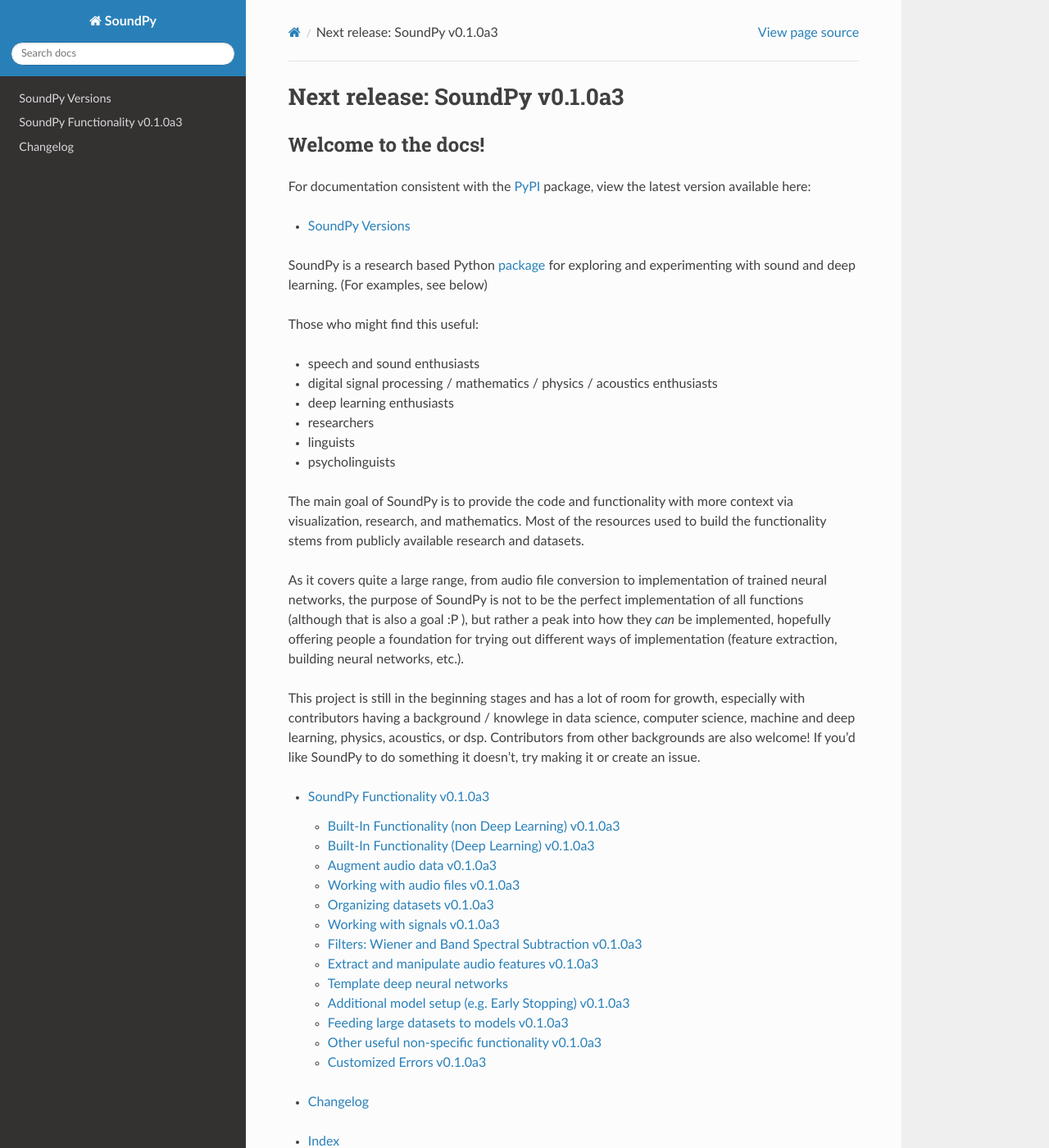
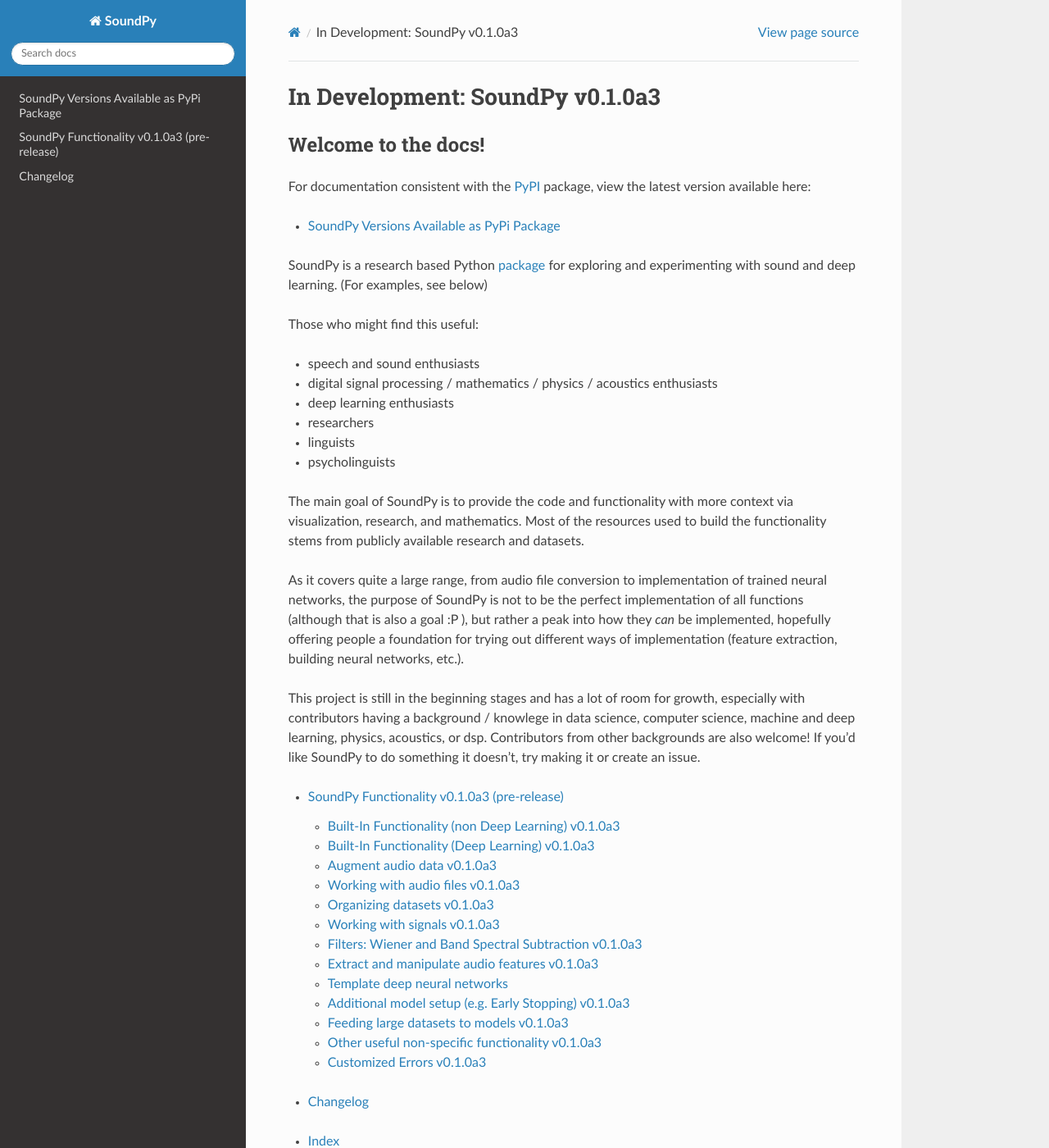
Before and after one commit to a-n-rose/Python-Sound-Tool, a Sphinx documentation site: the page built from docs/source/index.rst, in a window 1280 px wide and 1400 px high. Shown: the whole window at 82% size. Built offline with Sphinx 7.4.7 and the Read the Docs theme 2.0.0, drawn with Linux system fonts in a browser that asks for light colours; formulas are drawn with MathJax 3.

Commit message:
updates to docs

```diff
--- a/docs/source/changelog.rst
+++ b/docs/source/changelog.rst
@@ -6,8 +6,8 @@
 =======
 
 
-v0.1.0a3
---------
+v0.1.0a3 (pre-release)
+----------------------
 2020-09-04
 
 Bug fixes
--- a/docs/source/index.rst
+++ b/docs/source/index.rst
@@ -3,8 +3,8 @@
    You can adapt this file completely to your liking, but it should at least
    contain the root `toctree` directive.
 
-Next release: SoundPy v0.1.0a3
-===============================
+In Development: SoundPy v0.1.0a3
+================================
 
 Welcome to the docs!
 --------------------
--- a/docs/source/modules.rst
+++ b/docs/source/modules.rst
@@ -1,6 +1,6 @@
-==============================
-SoundPy Functionality v0.1.0a3
-==============================
+============================================
+SoundPy Functionality v0.1.0a3 (pre-release)
+============================================
 
 .. include:: builtin_sp.rst
 
--- a/docs/source/versions.rst
+++ b/docs/source/versions.rst
@@ -1,6 +1,6 @@
-*****************
-SoundPy Versions
-*****************
+******************************************
+SoundPy Versions Available as PyPi Package
+******************************************
 
 .. toctree::
     :maxdepth: 1
```
